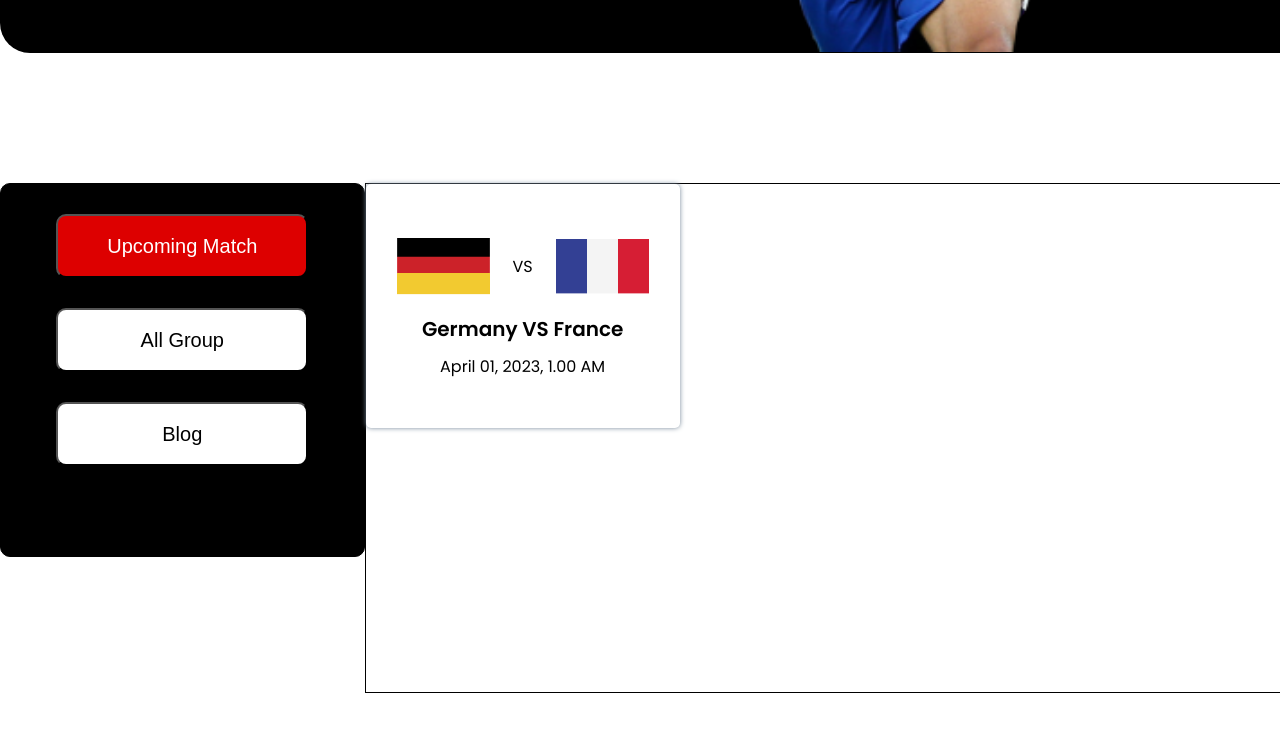
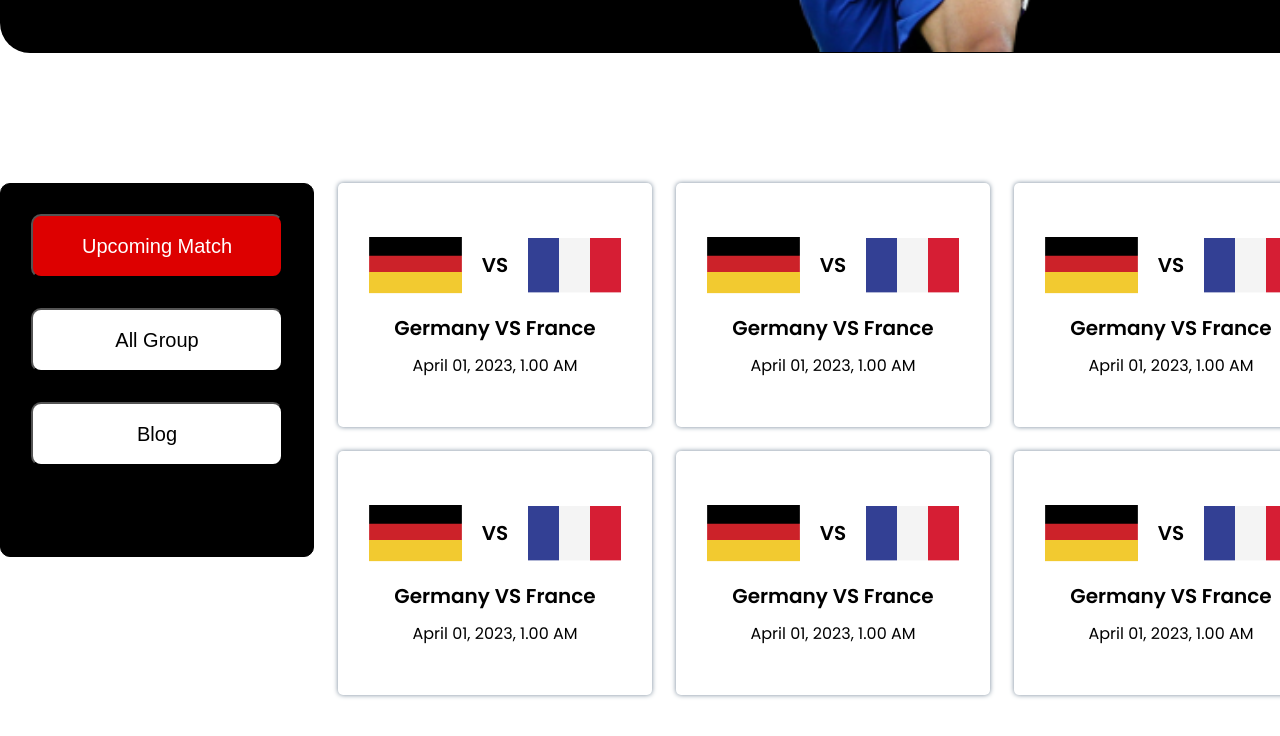
Before and after one commit to nahidparvez1/Sportify, a plain HTML site: page index.html in a window 1280 px wide. Shown: the part 628-1364 px from the top of the page. Drawn offline with Linux system fonts and the light colour scheme.

Commit message:
vs-card section done

```diff
--- a/css/style.css
+++ b/css/style.css
@@ -104,8 +104,16 @@ body {
 
 .vs-parent {
     width: 984px;
-    height: 508px;
-    border: 1px solid;
+    margin: 0px 12px 12px;
+}
+
+.vs-up {
+    display: flex;
+}
+
+.vs-down {
+    display: flex;
+    margin-top: 12px;
 }
 
 .vs-card {
@@ -115,6 +123,7 @@ body {
     box-shadow: 0px 0px 5px lightslategray;
     text-align: center;
     padding: 1px;
+    margin: 0px 12px 12px;
 
 }
 
@@ -128,6 +137,10 @@ body {
     margin: 53px 30px 0px 30px;
 }
 
+.vs h3 {
+    margin-bottom: 20px;
+}
+
 .vs-card h3 {
     margin-top: 20px;
     font-size: 20px;
--- a/index.html
+++ b/index.html
@@ -48,17 +48,80 @@
                         <div class="vs-card">
                             <div class="vs" >
                                 <img src="img/germany Flag.png" alt="">
-                                VS
+                                <h3>VS</h3>
                                 <img src="img/Flag.png" alt="">
                             </div>
 
                             <h3>Germany VS France </h3>
                             <p>April 01, 2023, 1.00 AM</p>
 
+                        </div>
+
+                        <div class="vs-card">
+                            <div class="vs" >
+                                <img src="img/germany Flag.png" alt="">
+                                <h3>VS</h3>
+                                <img src="img/Flag.png" alt="">
+                            </div>
+
+                            <h3>Germany VS France </h3>
+                            <p>April 01, 2023, 1.00 AM</p>
+
+                        </div>
+
+                        <div class="vs-card">
+                            <div class="vs" >
+                                <img src="img/germany Flag.png" alt="">
+                                <h3>VS</h3>
+                                <img src="img/Flag.png" alt="">
+                            </div>
+
+                            <h3>Germany VS France </h3>
+                            <p>April 01, 2023, 1.00 AM</p>
 
                         </div>
                     </div>
-                    <div class="vs-down"></div>
+
+
+                    <div class="vs-down">
+                        <div class="vs-card">
+                            <div class="vs" >
+                                <img src="img/germany Flag.png" alt="">
+                                <h3>VS</h3>
+                                <img src="img/Flag.png" alt="">
+                            </div>
+
+                            <h3>Germany VS France </h3>
+                            <p>April 01, 2023, 1.00 AM</p>
+
+                        </div>
+
+                        <div class="vs-card">
+                            <div class="vs" >
+                                <img src="img/germany Flag.png" alt="">
+                                <h3>VS</h3>
+                                <img src="img/Flag.png" alt="">
+                            </div>
+
+                            <h3>Germany VS France </h3>
+                            <p>April 01, 2023, 1.00 AM</p>
+
+                        </div>
+
+                        <div class="vs-card">
+                            <div class="vs" >
+                                <img src="img/germany Flag.png" alt="">
+                                <h3>VS</h3>
+                                <img src="img/Flag.png" alt="">
+                            </div>
+
+                            <h3>Germany VS France </h3>
+                            <p>April 01, 2023, 1.00 AM</p>
+
+                        </div>
+                    </div>
+
+
                 </div>
             </div>
 
```
